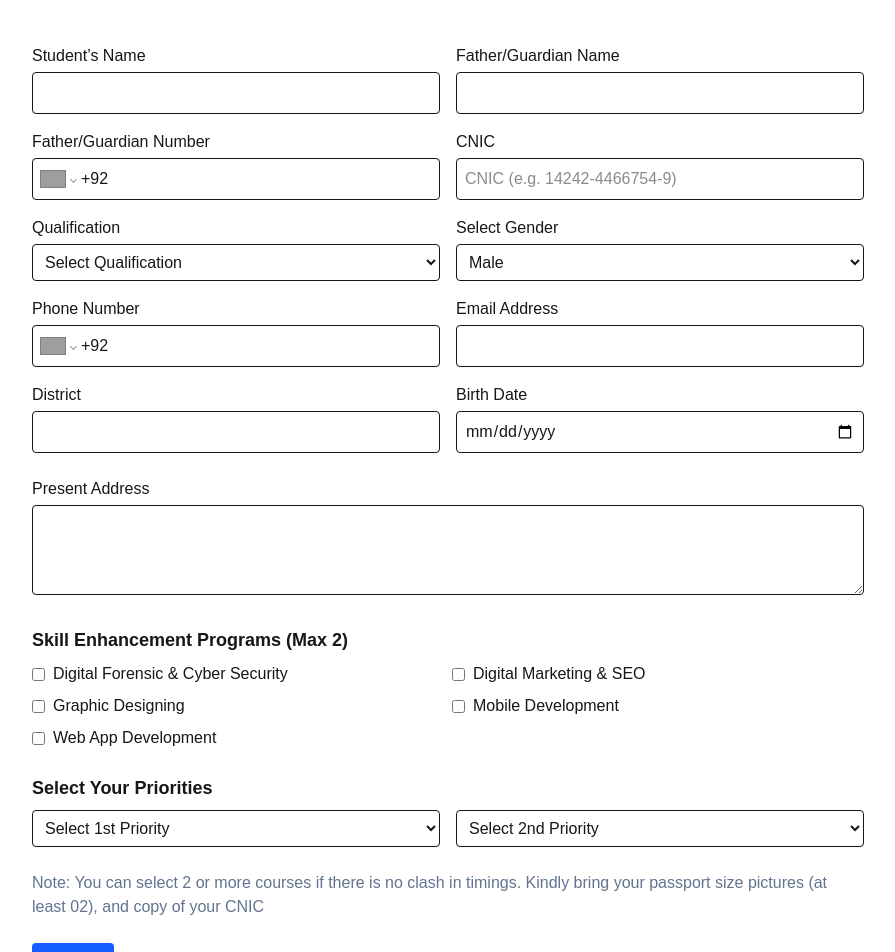
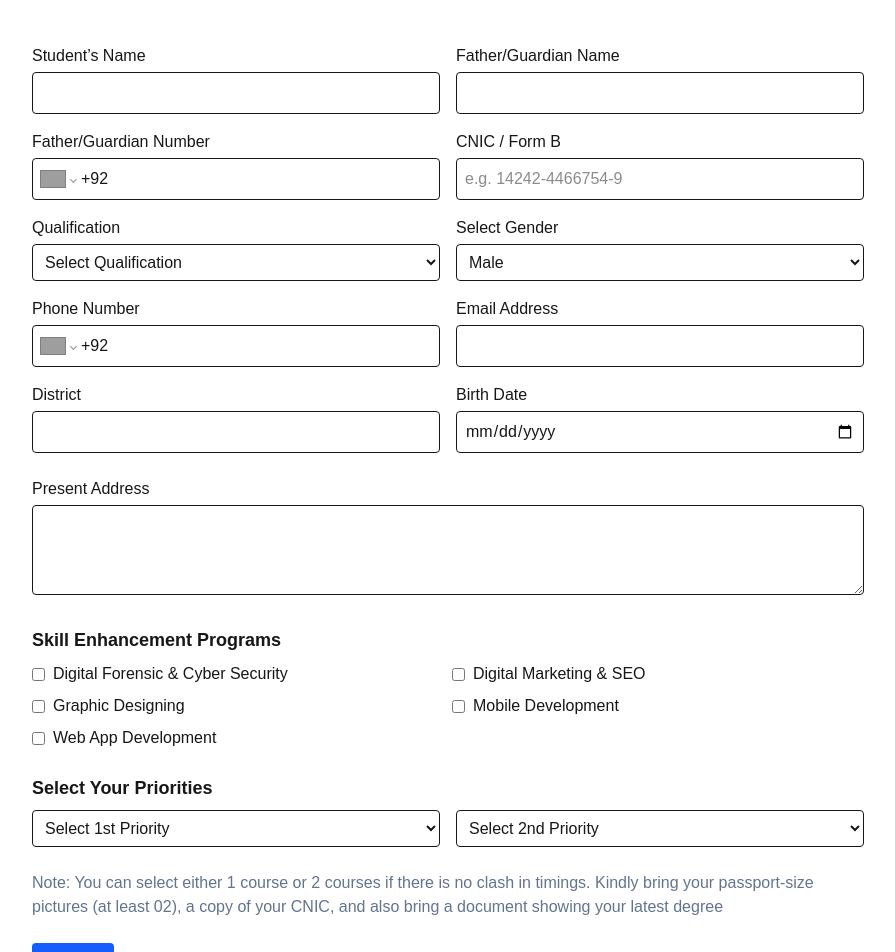
Before and after one commit to mansoorabbas123/nastp-web-form, a Next.js app: page / in a window 1280 px wide. Shown: the part 60-1012 px from the top of the page, without its empty margins (192-1087 px from the left). Built offline with nearby package versions, Linux system fonts and the light colour scheme; grey boxes are pictures that could not be loaded.

Commit message:
refactor

```diff
--- a/app/page.tsx
+++ b/app/page.tsx
@@ -5,6 +5,8 @@ import { z } from "zod";
 import { zodResolver } from "@hookform/resolvers/zod";
 import PhoneInput from "react-phone-number-input";
 import "react-phone-number-input/style.css";
+import { useState } from "react";
+import { is } from "zod/locales";
 
 const qualifications = ["MS", "BS", "FA", "FSC", "Matric"] as const;
 
@@ -17,10 +19,10 @@ const formSchema = z.object({
     .min(3, { message: "Father/Guardian Name must be at least 3 characters long" })
     .max(50, { message: "Father/Guardian Name must not exceed 50 characters" }),
   fatherNumber: z
-    .string().nonempty({ message: "Father's number is required" })
-    .regex(/^\+92\d{10}$/, "Father's number must be in +92XXXXXXXXXX format"),
+    .string().nonempty({ message: "Father/Guardian Number is required" })
+    .regex(/^\+92\d{10}$/, "Father/Guardian Number must be in +92XXXXXXXXXX format"),
   cnic: z
-    .string().nonempty({ message: "CNIC is required" })
+    .string().nonempty({ message: "CNIC / Form B is required" })
     .regex(/^\d{5}-\d{7}-\d$/, "CNIC must be in 14242-4466754-9 format"),
   qualification: z.string().refine(
     (val) => qualifications.includes(val as any),
@@ -53,6 +55,7 @@ const coursesList = [
 ];
 
 export default function StudentRegistrationForm() {
+  const [loading, setIsLoading] = useState(false);
   const {
     register,
     handleSubmit,
@@ -60,7 +63,7 @@ export default function StudentRegistrationForm() {
     watch,
     setValue,
     getValues,
-    formState: { errors },
+    formState: { errors, isSubmitting },
   } = useForm<FormData>({
     resolver: zodResolver(formSchema),
     defaultValues: {
@@ -82,6 +85,7 @@ export default function StudentRegistrationForm() {
   });
 
   const onSubmit = async (data: FormData) => {
+    setIsLoading(true);
     console.log("Form Submitted:", data);
     try {
       const res = await fetch("/api/students", {
@@ -93,18 +97,22 @@ export default function StudentRegistrationForm() {
       const result = await res.json();
 
       if (res.ok) {
+        setIsLoading(false);
         alert("✅ Form submitted successfully!");
       } else {
         // Show backend message if available, otherwise generic
         alert(result.message || result.error || "❌ Failed to submit form");
       }
     } catch (err) {
+      setIsLoading(false);
       console.error(err);
       alert("❌ Something went wrong. Please try again.");
+    }finally{
+      setIsLoading(false);
     }
   };
 
-
+  console.log("isSubmitting...", isSubmitting)
   // const onSubmit = async (data: FormData) => {
   //   console.log("Form Submitted:", data);
   //   try {
@@ -202,10 +210,10 @@ export default function StudentRegistrationForm() {
 
           <div>
             <div>
-              <label className="block mb-1 font-medium">CNIC</label>
+              <label className="block mb-1 font-medium">CNIC / Form B</label>
               <input
                 type="text"
-                placeholder="CNIC (e.g. 14242-4466754-9)"
+                placeholder="e.g. 14242-4466754-9"
                 {...register("cnic")}
                 className="border p-2 rounded w-full"
               />
@@ -326,7 +334,7 @@ export default function StudentRegistrationForm() {
         {/* Courses */}
         <div>
           <h2 className="text-lg font-semibold mb-2">
-            Skill Enhancement Programs (Max 2)
+            Skill Enhancement Programs
           </h2>
           <div className="grid grid-cols-1 md:grid-cols-2 gap-2">
             {coursesList.map((course) => {
@@ -384,13 +392,17 @@ export default function StudentRegistrationForm() {
             <p className="text-red-500 text-sm">{errors.priority2.message}</p>
           )}
         </div>
-        <p className="text-slate-500">Note: You can select 2 or more courses if there is no clash in timings. Kindly bring your passport size pictures (at least 02), and copy of your CNIC</p>
+        <p className="text-slate-500">Note: You can select either 1 course or 2 courses if there is no clash in timings. Kindly bring your passport-size pictures (at least 02), a copy of your CNIC, and also bring a document showing your latest degree</p>
         {/* Submit */}
         <button
+          disabled={loading}
           type="submit"
-          className="bg-blue-600 text-white py-2 px-4 rounded hover:bg-blue-700 transition"
+          className={`py-2 px-4 rounded transition text-white ${isSubmitting
+              ? "bg-gray-400 cursor-not-allowed"
+              : "bg-blue-600 hover:bg-blue-700"
+            }`}
         >
-          Submit
+          {loading ? "Submitting..." : "Submit"}
         </button>
       </form>
     </div>
```
Lines whose indentation alone changed are shown as unchanged.
